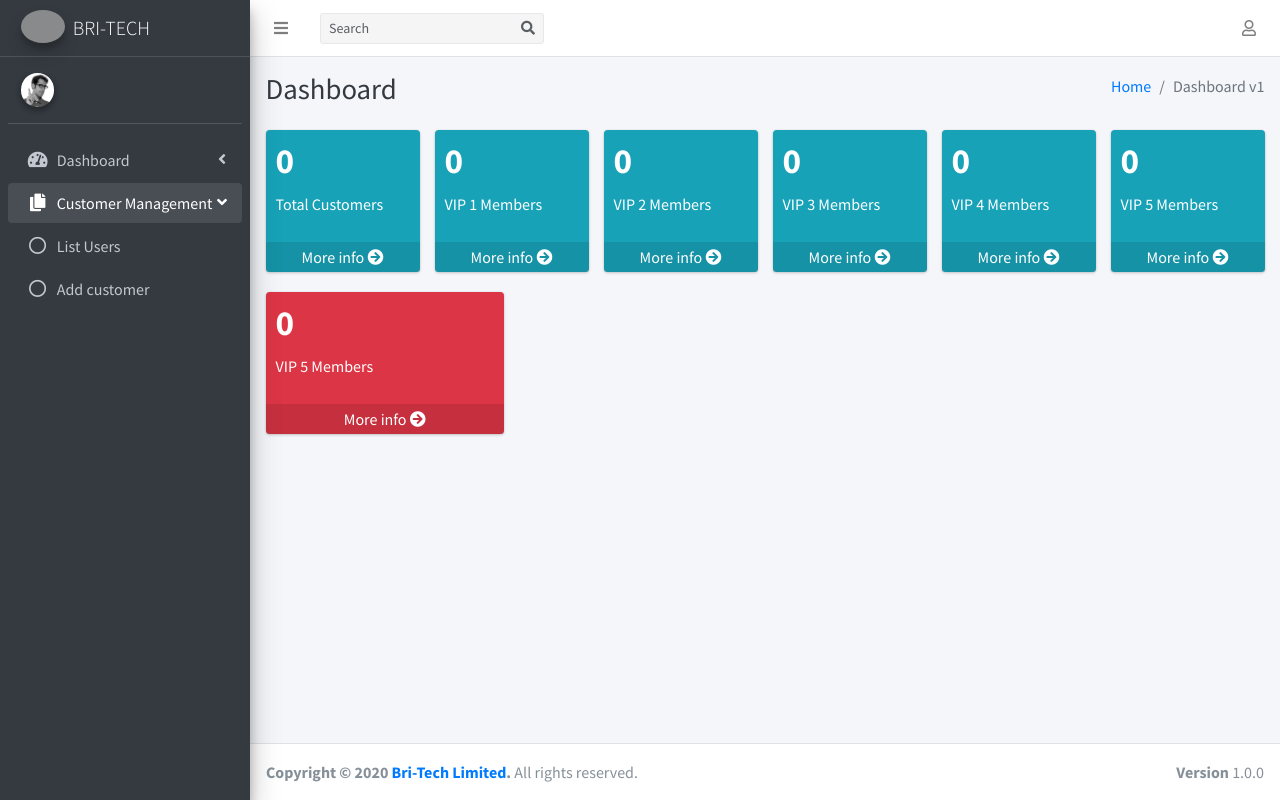
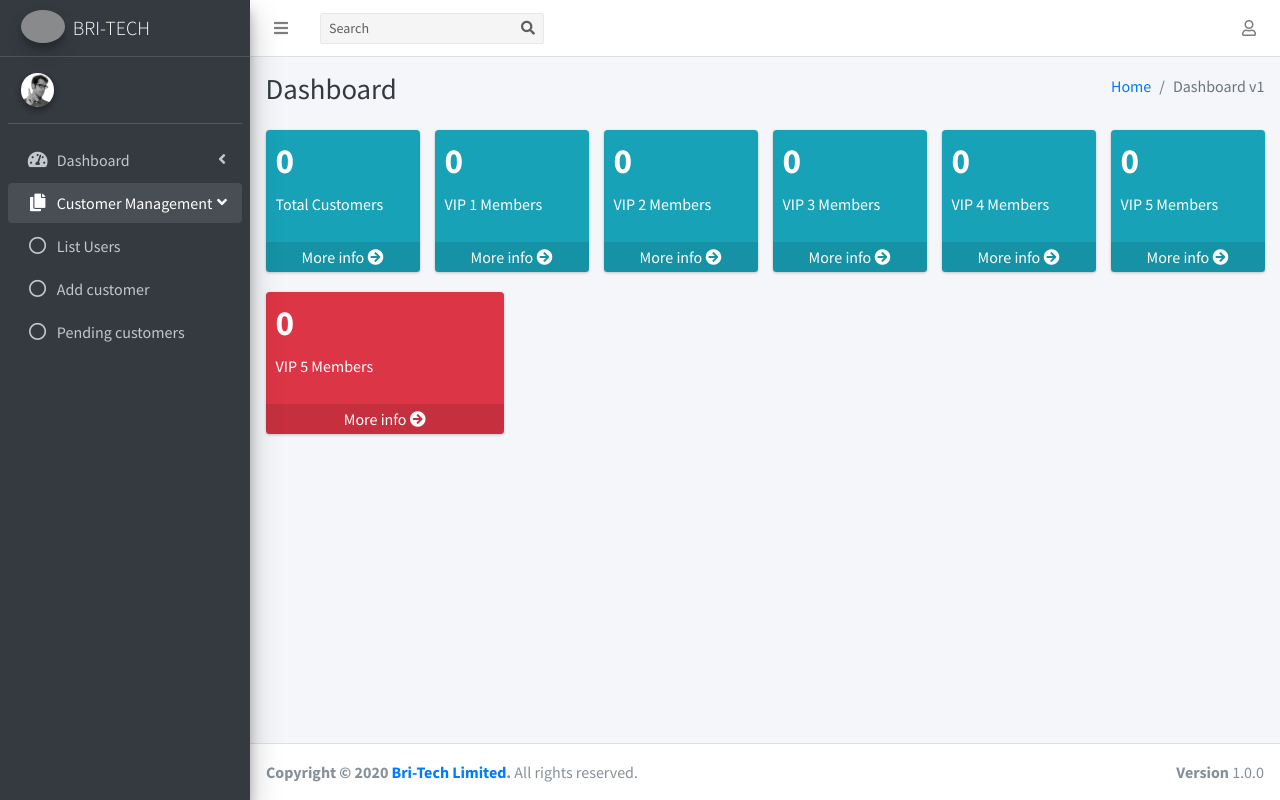
Before and after one commit to Chinoms/britech, a PHP site: page /healthcabal/index.php in a window 1280 px wide, after a click on "Customer Management". Run offline with PHP 8.4, Linux system fonts and the light colour scheme; the visitor is signed in with stand-in values (Sample User, id 1); data that the repository does not hold is empty; some libraries are stand-ins or nearby versions; grey boxes are pictures that could not be loaded.

Commit message:
Update sidebar.php

```diff
--- a/inc/sidebar.php
+++ b/inc/sidebar.php
@@ -64,6 +64,12 @@
                   <p>Add customer</p>
                 </a>
               </li>
+              <li class="nav-item">
+                <a href="pendingusers.php" class="nav-link">
+                  <i class="far fa-circle nav-icon"></i>
+                  <p>Pending customers</p>
+                </a>
+              </li>
             </ul>
           </li>
 
```
